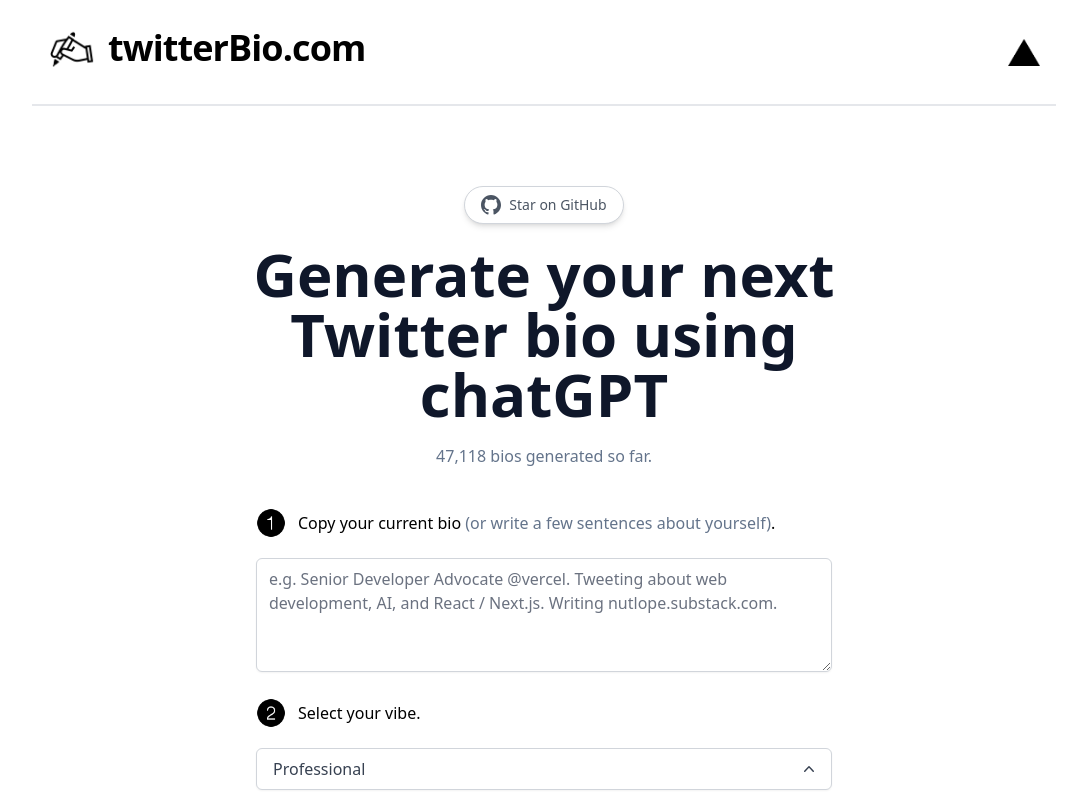
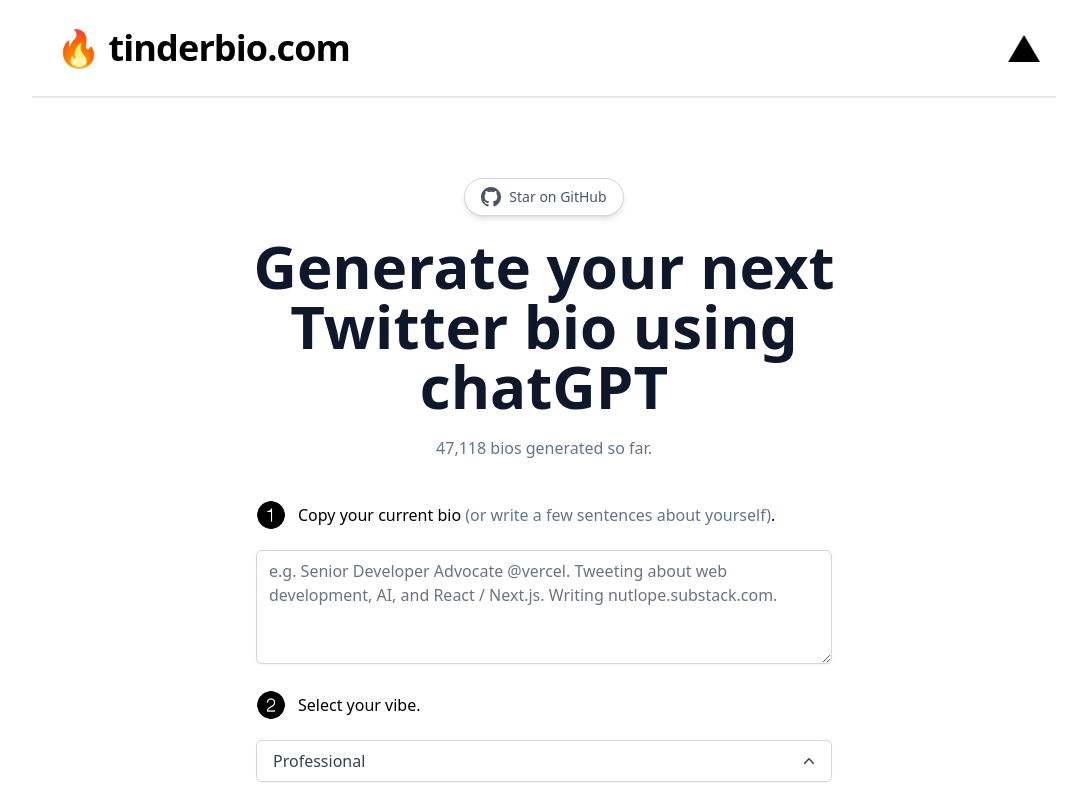
Before and after one commit to BullishAF/aidatingbio, a Next.js app: page / in a window 1280 px wide. Shown: the top 800 px of the page, without its empty margins (96-1183 px from the left). Built offline with nearby package versions, Linux system fonts and the light colour scheme.

Commit message:
Update Header.tsx

```diff
--- a/components/Header.tsx
+++ b/components/Header.tsx
@@ -5,15 +5,9 @@ export default function Header() {
   return (
     <header className="flex justify-between items-center w-full mt-5 border-b-2 pb-7 sm:px-4 px-2">
       <Link href="/" className="flex space-x-3">
-        <Image
-          alt="header text"
-          src="/writingIcon.png"
-          className="sm:w-12 sm:h-12 w-8 h-8"
-          width={32}
-          height={32}
-        />
+
         <h1 className="sm:text-4xl text-2xl font-bold ml-2 tracking-tight">
-          twitterBio.com
+       🔥 tinderbio.com
         </h1>
       </Link>
       <a
```
